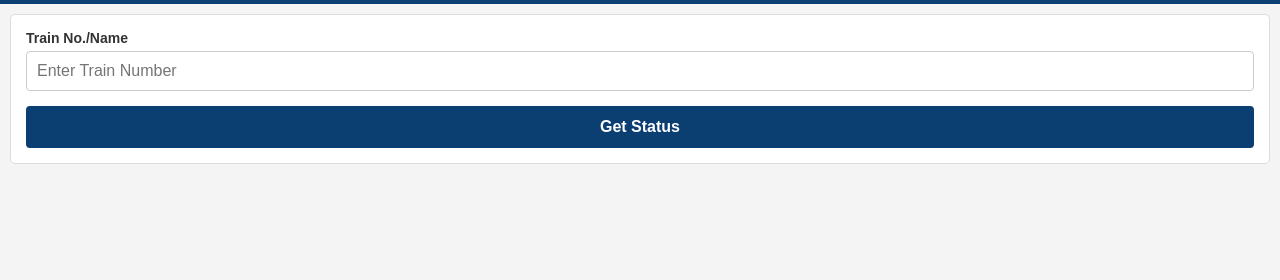
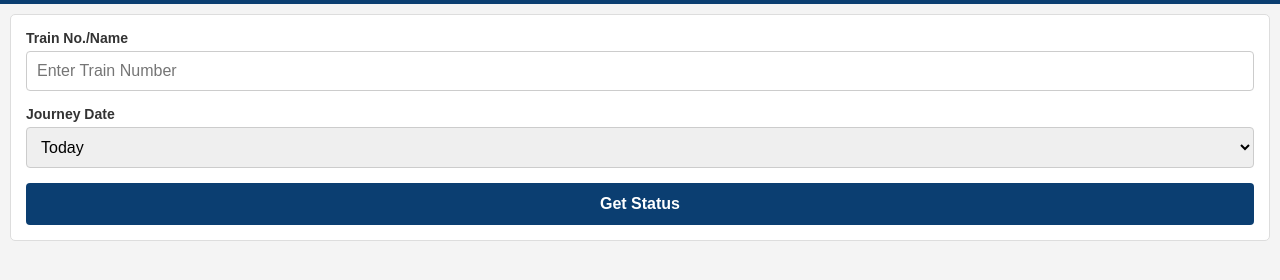
Before and after one commit to devilisonline/Train_tracker_Website, a website: page public/spot.html in a window 1280 px wide. Shown: the part 86-366 px from the top of the page. Drawn offline with Linux system fonts and the light colour scheme.

Commit message:
Add journey date dropdown to spot form

```diff
--- a/index.js
+++ b/index.js
@@ -34,10 +34,11 @@ function wrapHTML(title, content) {
 // 1. Spot Result
 app.get('/spot-result', async (req, res) => {
     const trainNo = req.query.trainNo;
+    const day = req.query.day || 'today';
     if (!trainNo) return res.send(wrapHTML('Error', '<div class="error">Missing Train No</div>'));
 
     try {
-        const response = await axios.get(`https://rappid.in/apis/train.php?train_no=${trainNo}`, {
+        const response = await axios.get(`https://rappid.in/apis/train.php?train_no=${trainNo}&start_date=${day}&day=${day}`, {
             headers: { 'User-Agent': 'Mozilla/5.0' },
             timeout: 5000
         });
--- a/package.json
+++ b/package.json
@@ -14,6 +14,7 @@
     "axios": "^1.17.0",
     "cheerio": "^1.2.0",
     "express": "^5.2.1",
+    "irctc-connect": "^3.1.1",
     "jimp": "^1.6.1"
   }
 }
--- a/public/spot.html
+++ b/public/spot.html
@@ -17,7 +17,15 @@
                 <label for="trainNo">Train No./Name</label>
                 <input type="text" id="trainNo" name="trainNo" placeholder="Enter Train Number" required>
             </div>
-            <button type="submit" class="btn-primary">Get Status</button>
+            <div class="form-group" style="margin-top: 10px;">
+                <label for="day">Journey Date</label>
+                <select id="day" name="day" style="width: 100%; padding: 10px; font-size: 16px; border: 1px solid #ccc; border-radius: 4px; box-sizing: border-box;">
+                    <option value="yesterday">Yesterday</option>
+                    <option value="today" selected>Today</option>
+                    <option value="tomorrow">Tomorrow</option>
+                </select>
+            </div>
+            <button type="submit" class="btn-primary" style="margin-top: 15px;">Get Status</button>
         </form>
     </div>
 </body>
```
Also changed, not shown: 1 other file.
